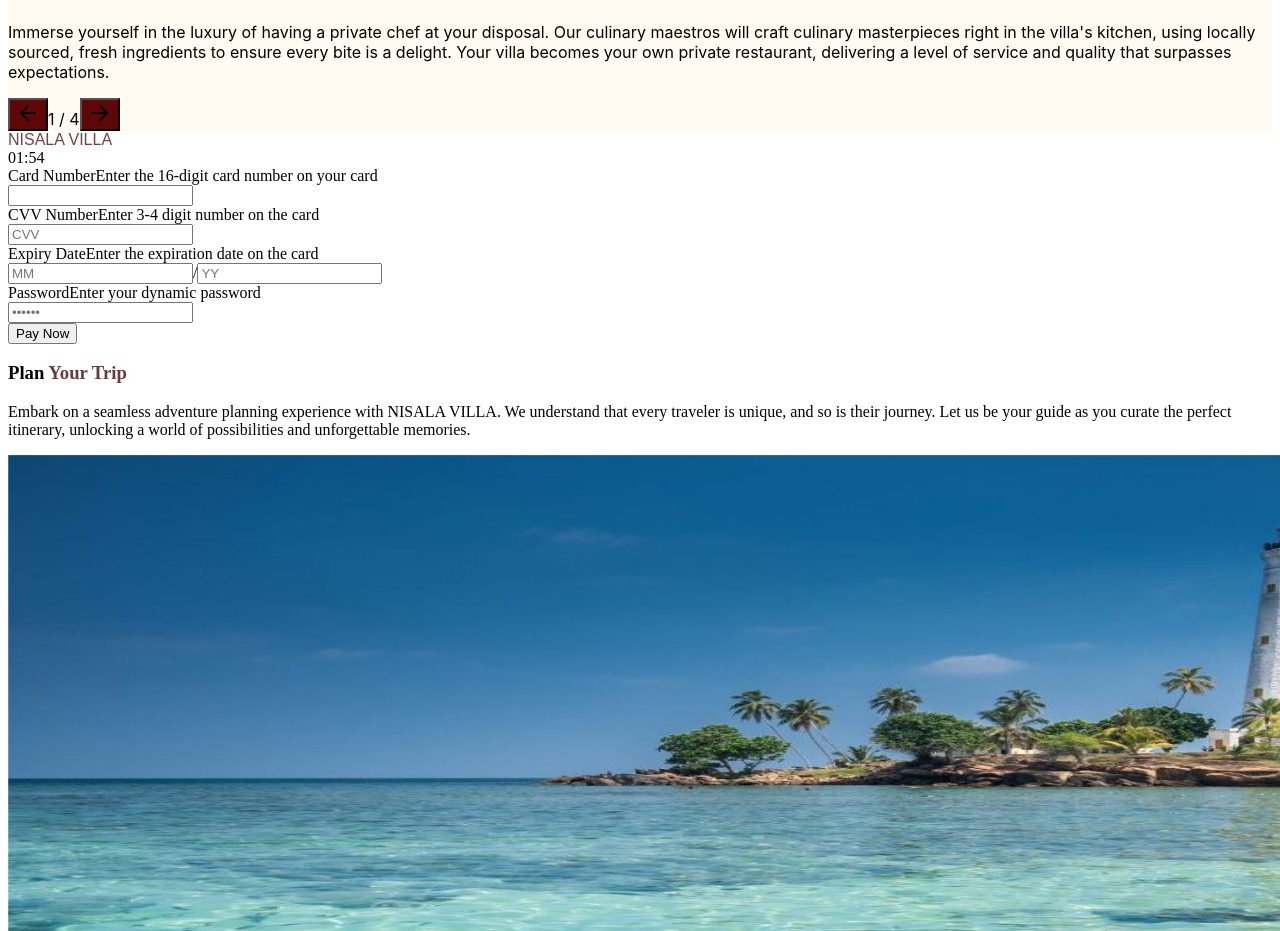
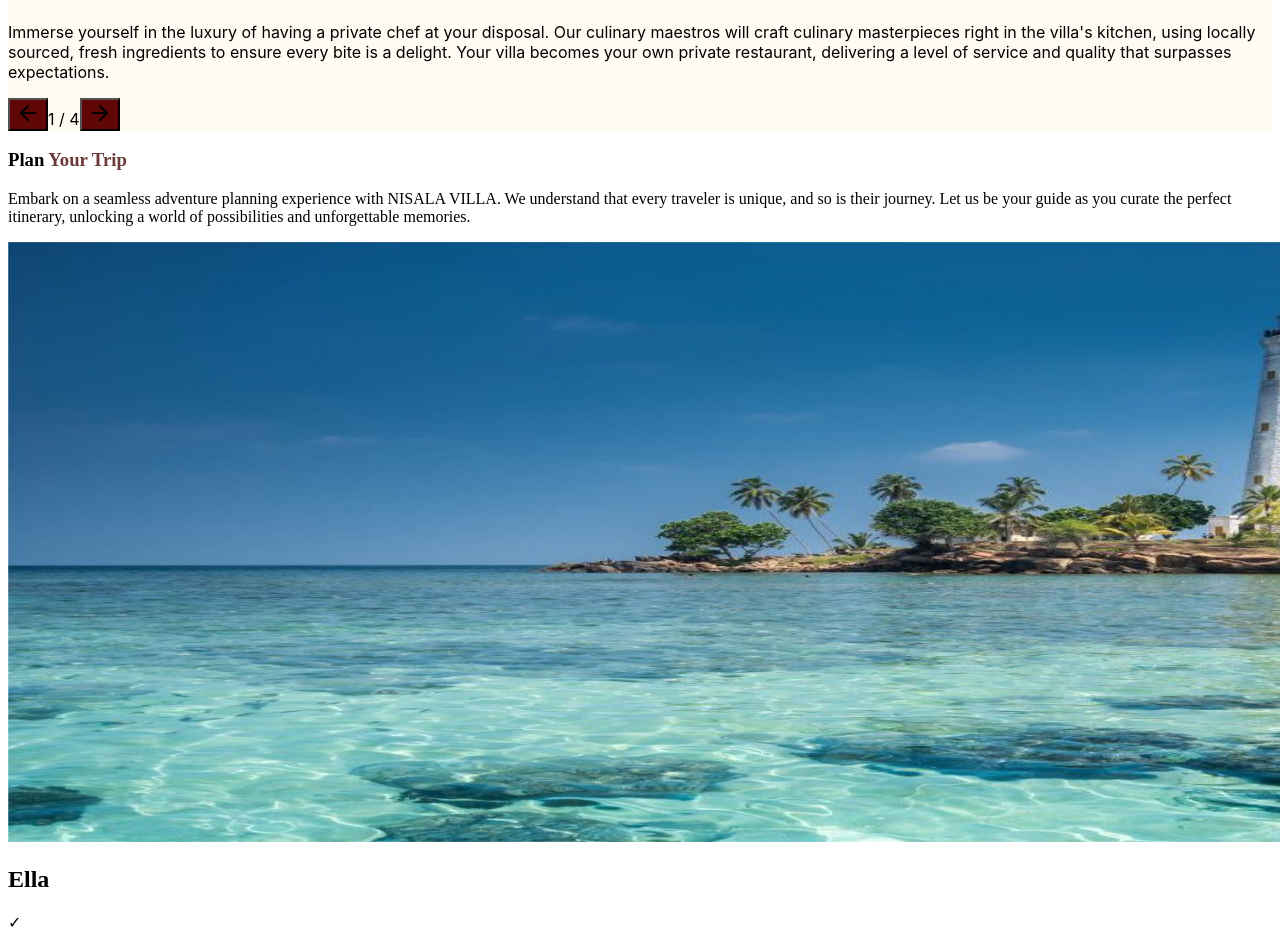
Before and after one commit to MNKolombage/MIS_Assignment, a Next.js app: page /home in a window 1280 px wide. Shown: the part 4988-5919 px from the top of the page. Built offline with nearby package versions, Linux system fonts and the light colour scheme.

Commit message:
finalized full page

```diff
--- a/src/components/Header.jsx
+++ b/src/components/Header.jsx
@@ -6,6 +6,7 @@ export default function Header() {
     <header className="fixed top-0 left-0 right-0 z-[100] w-full bg-white/90 backdrop-blur supports-[backdrop-filter]:bg-white/70 shadow">
       <div className="max-w-full mx-auto px-8 h-16 flex items-center justify-between">
         <div className="text-xl font-bold">Nisala Villa</div>
+        <nav className="space-x-4 flex items-center gap-4">
           <a className="text-gray-700 hover:text-gray-900" href="#">Home</a>
           <a className="text-gray-700 hover:text-gray-900" href="#about">About</a>
           <a className="text-gray-700 hover:text-gray-900" href="#restaurant">Dining at Nisala</a>
--- a/src/pages/home.jsx
+++ b/src/pages/home.jsx
@@ -4,14 +4,12 @@ import PlanYourTrip from '../components/sections/Plan_Your_Trip'
 import Gallery from '../components/sections/Gallery'
 import ContactSection from '../components/sections/Contact'
 import Review from '../components/sections/review'
-import Payment from '../components/sections/Payment'
 
 export default function Home() {
     return (
         <>
             <Hero />
             <OurRestaurant />
-            <Payment />
             <PlanYourTrip />
             <Gallery />
             <Review/>
```
